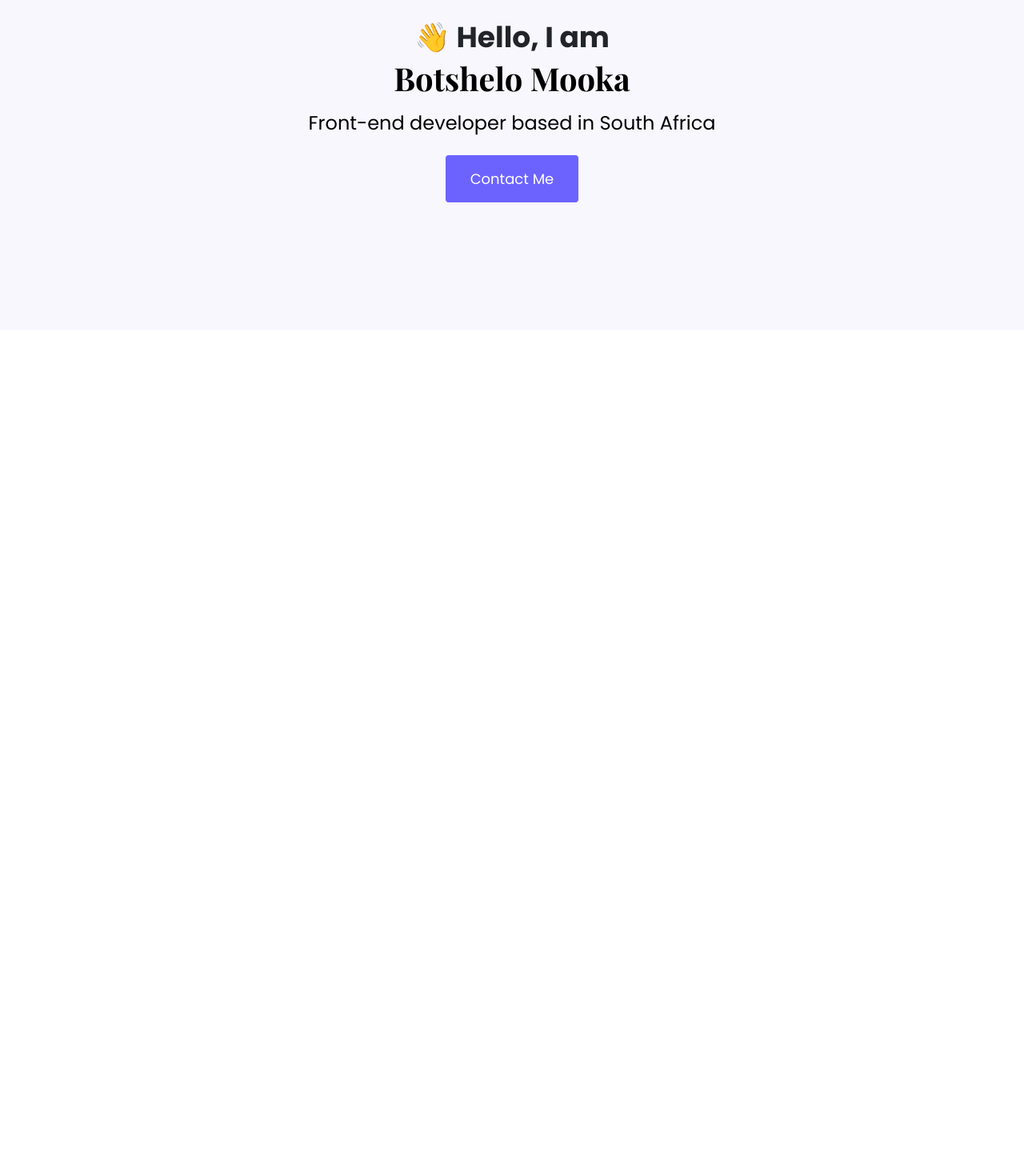
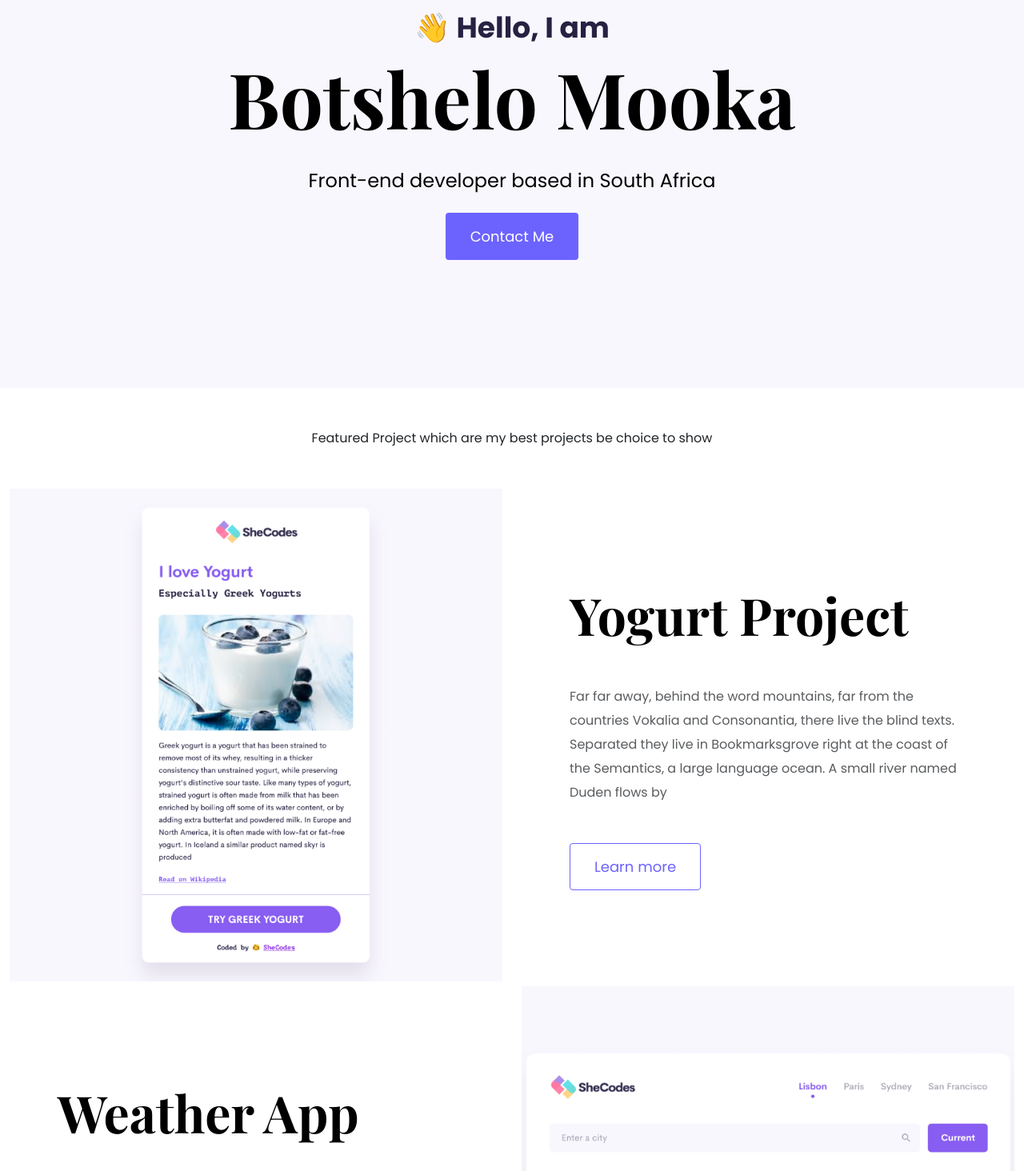
Before and after one commit to Botsheloo/portfolio-project, a plain HTML site: page index.html in a window 1280 px wide. Shown: the part 140-1604 px from the top of the page at 80% size. Before the commit the page ends 800 px from the top, so only its background shows below. Drawn offline with nearby package versions, Linux system fonts and the light colour scheme; a web font is replaced by a local one.

Commit message:
added front page style

```diff
--- a/index.html
+++ b/index.html
@@ -17,10 +17,37 @@
 </head>
 <body>
   <div class="hero">
-  <p>👋 Hello, I am</p>
-  <h1>Botshelo Mooka</h1>
-  <h2 class="mb-3">Front-end developer based in South Africa</h2>
-  <div><a href="#" class="btn btn-branding">Contact Me</a></div>
+    <p>👋 Hello, I am</p>
+    <h1>Botshelo Mooka</h1>
+    <h2 class="mb-3">Front-end developer based in South Africa</h2>
+    <div><a href="#" class="btn btn-branding">Contact Me</a></div>
+  </div>
+  <p class="text-center m-5">Featured Project which are my best projects be choice to show</p>
+  <div class="container-fluid">
+    <div class="row">
+      <div class="col d-none d-lg-block">
+        <img src="images/yogurt.png" alt="yogurt website" class="img-fluid">
+      </div>
+      <div class="col-6">
+        <div class="project-description">
+          <h2 class="mb-5">Yogurt Project</h2>
+          <p class="mb-5 text-muted">Far far away, behind the word mountains, far from the countries Vokalia and Consonantia, there live the blind texts. Separated they live in Bookmarksgrove right at the coast of the Semantics, a large language ocean. A small river named Duden flows by</p>
+          <a href="" class="btn btn-branding-outline">Learn more</a>
+        </div>
+      </div>
+    </div>
+    <div class="row mb-5">
+      <div class="col-6">
+        <div class="project-description">
+          <h2 class="mb-5">Weather App</h2>
+          <p class="mb-5 text-muted">Far far away, behind the word mountains, far from the countries Vokalia and Consonantia, there live the blind texts. Separated they live in Bookmarksgrove right at the coast of the Semantics, a large language ocean. A small river named Duden flows by</p>
+          <a href="" class="btn btn-branding-outline">Learn more</a>
+        </div>
+      </div>
+      <div class="col d-none d-lg-block">
+        <img src="images/weather.png" alt="weather website" class="img-fluid">
+      </div>
+    </div>
 </div>
 </body>
 </html>
--- a/styles/portfolio.css
+++ b/styles/portfolio.css
@@ -13,23 +13,29 @@ h1, h2, h3, h4, h5, h6{
     font-weight: bold;
     font-family: var(--heading-font-family);
 }
+h1{
+    font-size: 96px;
+    line-height: 1.5;
+}
 p{
     font-weight: normal;
-    font-family: var(--default-font-family);
+    font-size: 16px;
+    line-height: 30px;
 }
 
 h2{
-    text-align: center;
+    font-size: 64px;
 }
 .hero{
-    padding: 160px 0;
+    padding: 160px 20px;
     text-align: center;
-    background: #f9f7fe;
+    background: var(--secondary-color);
 }
 .hero p{
     margin: 0;
     font-size: 36px;
     font-weight: bold;
+    color: #272142;
 }
 .hero h2{
     line-height: 2;
@@ -46,3 +52,24 @@ h2{
     background: var(--branding-color);
 
 }
+.btn-branding-outline{
+    font-size: 18px;
+    line-height: 27px;
+    padding: 15px 30px;
+    border-radius: 4px;
+    color: var(--branding-color);
+    border: 1px solid var(--branding-color);
+}
+.project-description{
+    padding: 120px 60px;
+}
+@media(max-width: 900px) {
+    h1{
+        font-size: 60px;
+    }
+    .project-description{
+        padding: 0;
+        text-align: center;
+    }
+
+}
```
Also changed, not shown: images/weather.png (added), images/yogurt.png (added).
